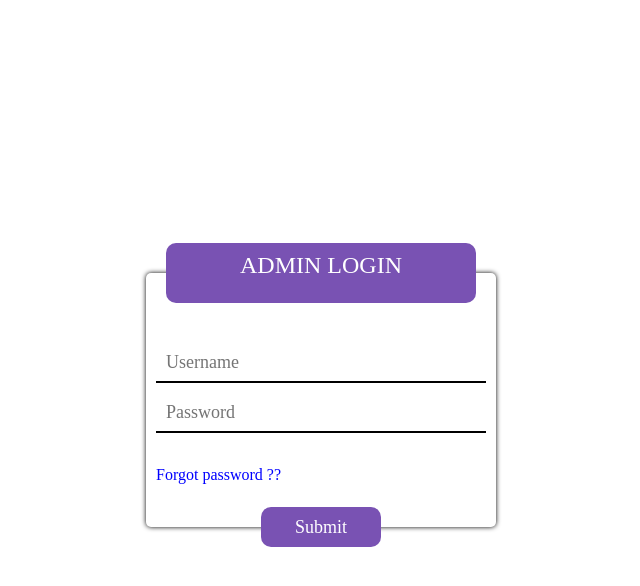
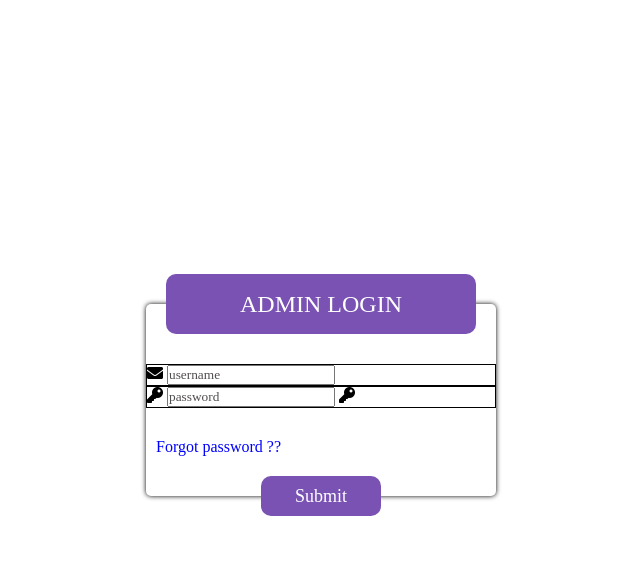
Before and after one commit to JawwadRaf98/library-project, a PHP site: page /admin/index.php in a window 1280 px wide. Shown: the top 586 px of the page, without its empty margins (319-959 px from the left). Run offline with PHP 8.4, Linux system fonts and the light colour scheme; some libraries are stand-ins or nearby versions.

Commit message:
changing in admin login page

```diff
--- a/admin/index.php
+++ b/admin/index.php
@@ -5,9 +5,10 @@
     <meta http-equiv="X-UA-Compatible" content="IE=edge">
     <meta name="viewport" content="width=device-width, initial-scale=1.0">
 
-    <link rel="stylesheet" href="https://maxcdn.bootstrapcdn.com/bootstrap/4.0.0/css/bootstrap.min.css" integrity="sha384-Gn5384xqQ1aoWXA+058RXPxPg6fy4IWvTNh0E263XmFcJlSAwiGgFAW/dAiS6JXm" crossorigin="anonymous">
+    <!-- <link rel="stylesheet" href="https://maxcdn.bootstrapcdn.com/bootstrap/4.0.0/css/bootstrap.min.css" integrity="sha384-Gn5384xqQ1aoWXA+058RXPxPg6fy4IWvTNh0E263XmFcJlSAwiGgFAW/dAiS6JXm" crossorigin="anonymous"> -->
 
     <link rel="stylesheet" href="./stlye/style.css">
+    <link rel="stylesheet" href="https://pro.fontawesome.com/releases/v5.10.0/css/all.css" integrity="sha384-AYmEC3Yw5cVb3ZcuHtOA93w35dYTsvhLPVnYs9eStHfGJvOvKxVfELGroGkvsg+p" crossorigin="anonymous"/>
 
 
     <title>Admin | Login</title>
@@ -21,11 +22,14 @@
 
         <div class="form">
             <form action="">
-                <div class="input-field">
+                <div class="box">
+                <i class="fa fa-envelope"></i>
                     <input type="text" id="username" name='username' placeholder="username" />
                 </div>
-                <div class="input-field">
+                <div class="box">
+                <i class="fa fa-key"></i>
                     <input type="password" id="password" name='password' placeholder="password"/>
+                    <i class="fa fa-key"></i>
                 </div>
                 <div class="forgot-password">
                     <a href="">Forgot password ??</a>
--- a/admin/stlye/style.css
+++ b/admin/stlye/style.css
@@ -46,24 +46,24 @@
     outline: none;
     border: none;
 }
-.input-field {
-    margin: 0px 10px;
-    /* border: 1px solid black; */
+.box{
+    border: 1px solid black;
 }
-.input-field input{
+/* .input-field input{
     text-transform:capitalize;
-    width: 100%;
+    width: 90%;
     padding-left: 10px;
     border: none;
-    border-bottom: 2px solid black;
-    height: 40px;
-    font-size: large;
+    outline: none;
     background: transparent;
-    margin: 10px 0px 0 0;
-}
-.input-field input:focus{
-    outline: none;
-    background-color: #fff;
+
+    color: black;
+
+    background: transparent;
+
+} */
+::placeholder{
+    color: rgb(80, 77, 77);
 }
 .forgot-password {
     font-size: medium;
```
